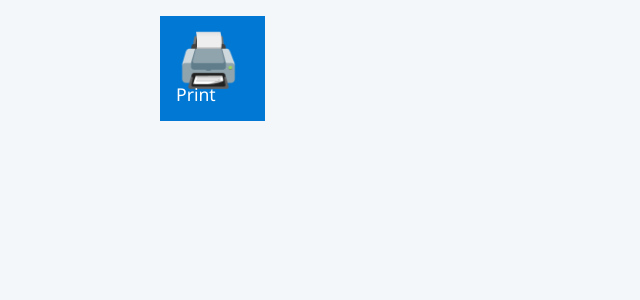
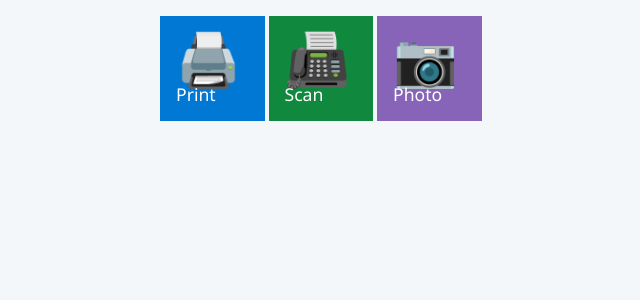
Before and after one commit to alokvishwakarma/gyan-platform, a React (Vite) app: page / in a window 1280 px wide. Shown: the top 300 px of the page, without its empty margins (265-905 px from the left). Built offline with nearby package versions, Linux system fonts and the light colour scheme.

Commit message:
GYAN 0.2 - Render services from metadata

```diff
--- a/src/App.tsx
+++ b/src/App.tsx
@@ -1,18 +1,42 @@
 import "./App.css";
 import Tile from "./components/Tile";
+
+const services = [
+  {
+    id: "print",
+    title: "Print",
+    icon: "🖨️",
+    color: "#0078d4",
+  },
+  {
+    id: "scan",
+    title: "Scan",
+    icon: "📠",
+    color: "#10893e",
+  },
+  {
+    id: "photo",
+    title: "Photo",
+    icon: "📷",
+    color: "#8764b8",
+  },
+];
 
 export default function App() {
   return (
     <main className="app-shell">
       <section className="tile-grid" aria-label="GYAN services">
-        <Tile
-          id="print"
-          title="Print"
-          icon="🖨️"
-          width={3}
-          color="#0078d4"
-          onClick={() => console.log("Print selected")}
-        />
+        {services.map((service) => (
+          <Tile
+            key={service.id}
+            id={service.id}
+            title={service.title}
+            icon={service.icon}
+            width={3}
+            color={service.color}
+            onClick={() => console.log(`${service.title} selected`)}
+          />
+        ))}
       </section>
     </main>
   );
```
